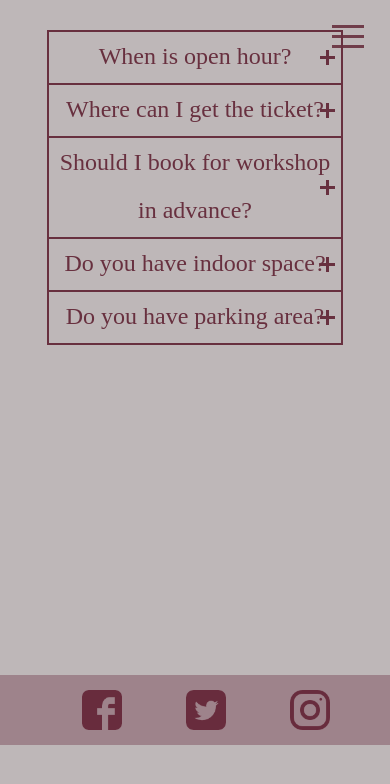
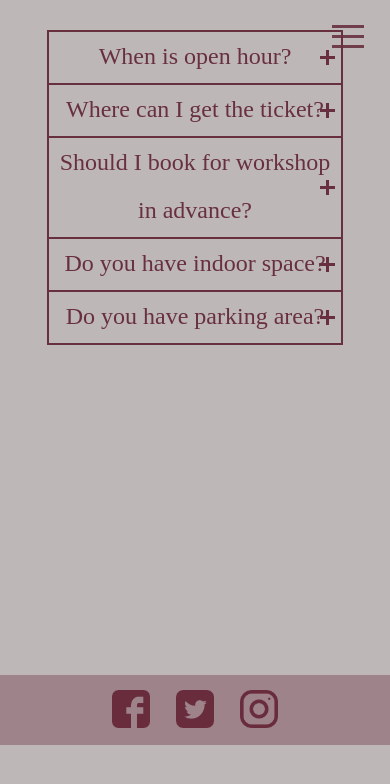
Before and after one commit to suusan11/website-exercise-3, a website: page qa.html in a window 390 px wide. Drawn offline with nearby package versions, Linux system fonts and the light colour scheme; a web font is replaced by a local one.

Commit message:
to center for responsive

```diff
--- a/scss/_footer.scss
+++ b/scss/_footer.scss
@@ -6,14 +6,25 @@ footer {
   .icons {
     width: 100%;
     padding-top: 15px;
-    text-align: right;
+    display: flex;
+    justify-content: flex-end;
+    align-items: center;
+
+    @include tab {
+      justify-content: center;
+    }
 
     a {
-      margin-right: 60px;
+      text-align: center;
+      margin-right: 5%;
+
+      @include tab {
+        margin-right: 0%;
+      }
     }
 
     img {
-      width: 40px;
+      width: 60%;
     }
   }
 }
```
Also changed, not shown: style.css.
